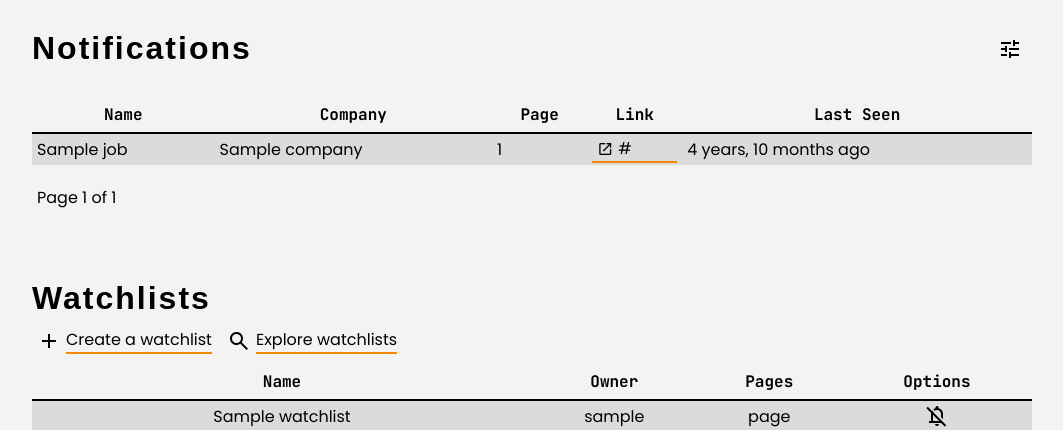
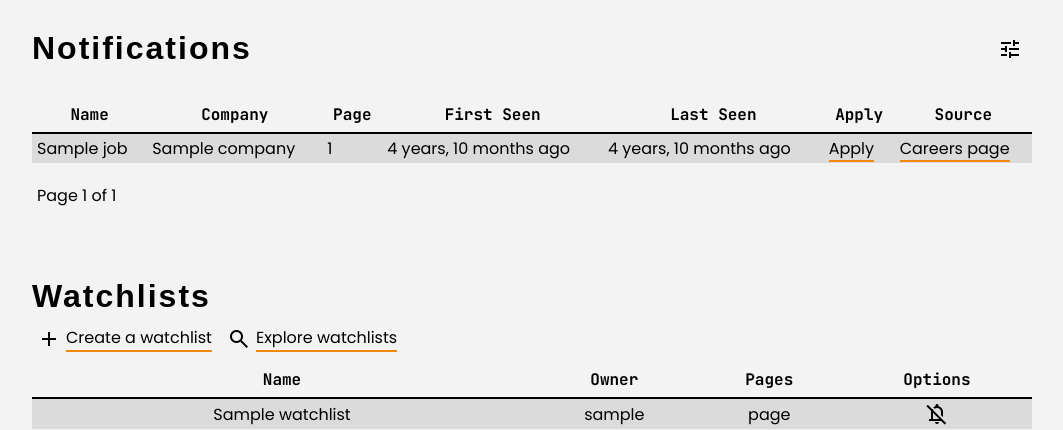
Before and after one commit to hrushikeshrv/hawk-tracker, a Django app: template core/templates/core/dashboard.html in a window 1280 px wide. Shown: the part 74-504 px from the top of the page, without its empty margins (108-1171 px from the left). Run offline with Django 5.2, Linux system fonts and the light colour scheme; tables that the repository leaves empty hold one stand-in row (values such as "Sample post"); the template is opened without the code that fills it: values that come from a table or form of the project are taken from there, most other values are stand-ins (such as "Sample title", 1, 10 or a date in 2020); data that the repository does not hold is empty; some web fonts are replaced.

Commit message:
Create consistent job list component

```diff
--- /dev/null
+++ b/core/templates/components/job_list.html
@@ -0,0 +1,35 @@
+{% for job in jobs %}
+    <tr>
+        <td>{{ job.title }}</td>
+
+        {% if show_company %}
+            <td><a href="{% if is_email %}https://jobs.hrus.in{% endif %}{% url 'core:company_detail' job.company.id %}" class="block-link">{{ job.company }}</a></td>
+        {% endif %}
+
+        {% if show_page %}
+            <td style="text-wrap: nowrap;">
+                <a href="{% if is_email %}https://jobs.hrus.in{% endif %}{% url 'core:page_detail' job.page.id %}">{{ job.page|truncatechars:30 }}</a>
+            </td>
+        {% endif %}
+
+        {% if show_first_seen %}
+            <td data-tippy-content="{{ job.first_seen }} UTC">{{ job.first_seen|timesince }} ago</td>
+        {% endif %}
+
+        {% if show_last_seen %}
+            <td data-tippy-content="{{ job.last_seen }} UTC">{{ job.last_seen|timesince }} ago</td>
+        {% endif %}
+
+        <td>
+            {% if job.url %}
+                <a href="{{ job.url }}" target="_blank" class="a">Apply</a>
+            {% else %}
+                Not Found
+            {% endif %}
+        </td>
+
+        {% if show_source %}
+            <td><a href="{{ job.page.url }}" class="a" target="_blank">Careers page</a></td>
+        {% endif %}
+    </tr>
+{% endfor %}
--- a/core/templates/core/dashboard.html
+++ b/core/templates/core/dashboard.html
@@ -19,21 +19,15 @@
                     <th>Name</th>
                     <th>Company</th>
                     <th>Page</th>
-                    <th>Link</th>
+                    <th>First Seen</th>
                     <th>Last Seen</th>
+                    <th>Apply</th>
+                    <th>Source</th>
                 </tr>
             </thead>
             <tbody id="notification-list">
                 {% for notification in notifications %}
-                    {% for job in notification.jobs.all %}
-                        <tr>
-                            <td>{{ job.title }}</td>
-                            <td><a href="{% url 'core:company_detail' job.company.id %}" class="block-link">{{ job.company }}</a></td>
-                            <td><a href="{% url 'core:page_detail' job.page.id %}" class="block-link">{{ job.page|truncatechars:30 }}</a></td>
-                            <td><a href="{{ job.page.url }}" class="a flexbox-row aic" target="_blank"><span class="material-symbols-outlined" style="font-size: 1rem;">open_in_new</span>{{ job.page.url|truncatechars:30 }}</a></td>
-                            <td data-tippy-content="{{ job.last_seen }} UTC">{{ job.last_seen|timesince }} ago</td>
-                        </tr>
-                    {% endfor %}
+                    {% include 'components/job_list.html' with jobs=notification.jobs.all show_company=True show_page=True show_first_seen=True show_last_seen=True is_email=False show_source=True %}
                 {% empty %}
                     <tr style="background-color: var(--background-color);">
                         <td colspan="4" style="text-align: center; padding-top: 10px;">No notifications yet. <a href="{% url 'core:watchlist_create' %}" class="a">Create a watchlist</a> or
--- a/core/utils.py
+++ b/core/utils.py
@@ -17,12 +17,14 @@ def create_jobs_and_notify(jobs, push_id) -> None:
     """
     # Figure out which jobs are new
     job_tuples = set((job['title'], job['company']) for job in jobs)
-    existing_jobs = Job.objects.filter(
+    existing_jobs_qs = Job.objects.filter(
         Q(
             title__in=[job[0] for job in job_tuples],
             company__name__in=[job[1] for job in job_tuples],
         )
-    ).distinct().values_list('title', 'company__name')
+    )
+    existing_jobs_qs.update(last_seen=datetime.now())
+    existing_jobs = existing_jobs_qs.distinct().values_list('title', 'company__name')
     # Bulk create new jobs
     new_jobs = [
         Job(
```
Also changed, not shown: core/templates/core/company_detail.html (+6 -19 lines), core/templates/core/page_detail.html (+5 -10 lines), core/templates/email/new_jobs_found.html (+2 -16 lines).
